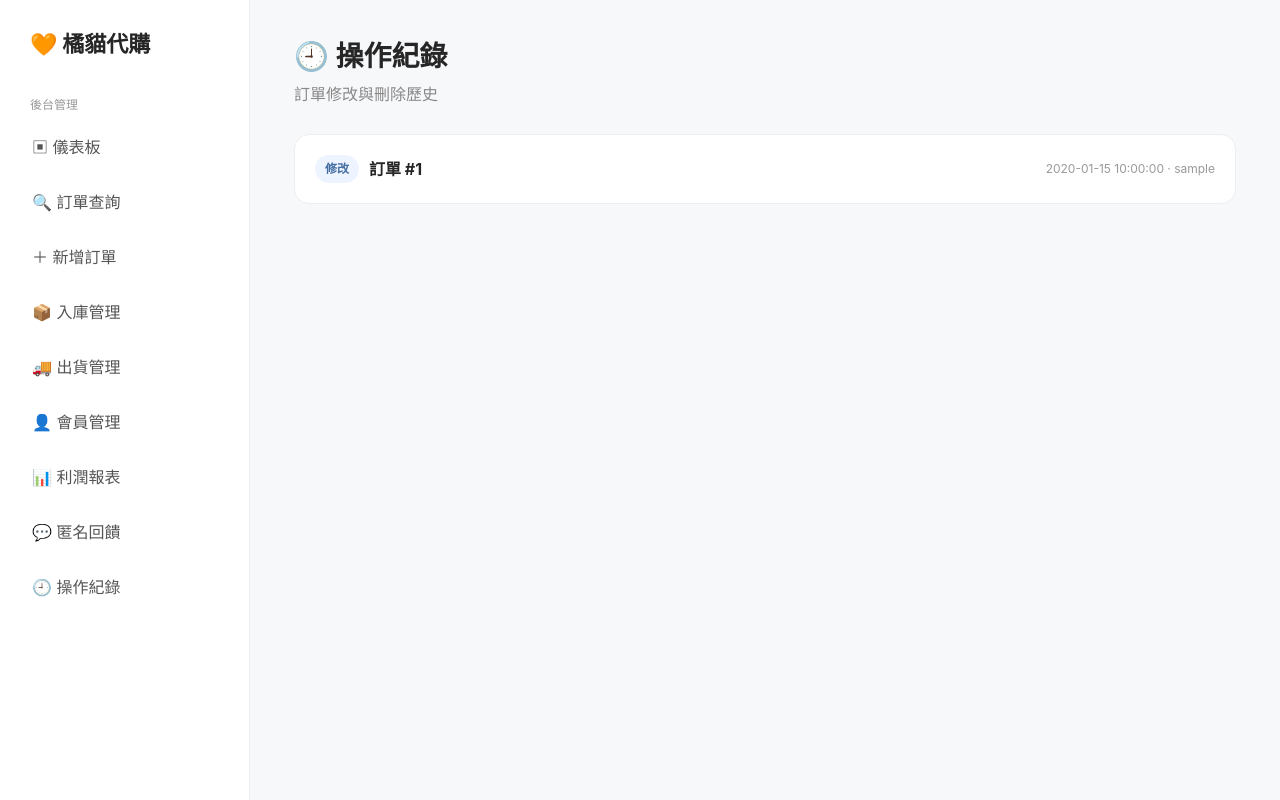
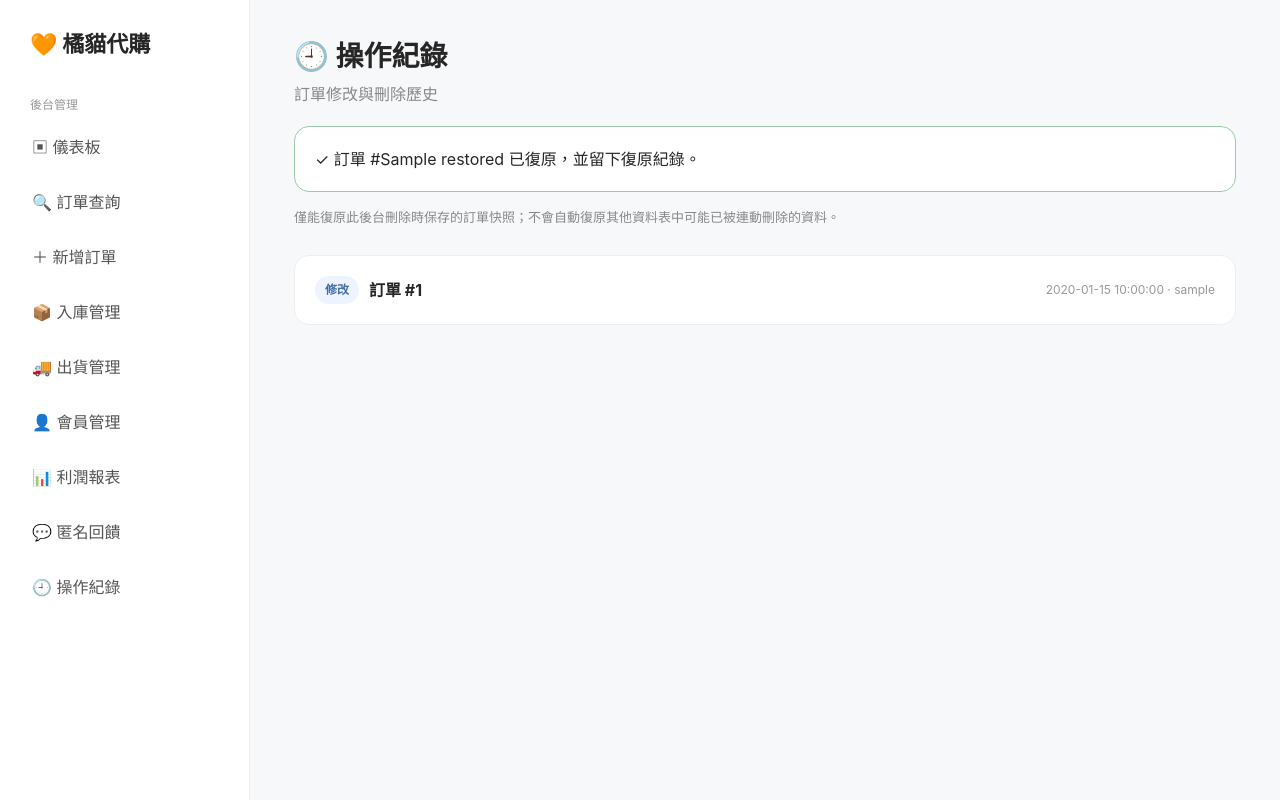
Before and after one commit to lin6165288/orange-admin, a FastAPI app: template templates/audit_logs.html in a window 1280 px wide. Run offline with FastAPI, Linux system fonts and the light colour scheme; the template is opened without the code that fills it: most values are stand-ins (such as "Sample title", 1, 10 or a date in 2020).

Commit message:
Update audit_logs.html

```diff
--- a/templates/audit_logs.html
+++ b/templates/audit_logs.html
@@ -26,6 +26,12 @@
 </div>
 
 
+{% if restored %}
+<div class="audit-card" role="status" style="margin-top: 20px; border-color: #9acaaa;">
+    ✓ 訂單 #{{ restored }} 已復原，並留下復原紀錄。
+</div>
+{% endif %}
+<p style="color:#888; font-size:13px; margin-top:16px;">僅能復原此後台刪除時保存的訂單快照；不會自動復原其他資料表中可能已被連動刪除的資料。</p>
 <div class="audit-list">
 
 
@@ -44,7 +50,9 @@
                 <div>
 
 
-                    {% if log.action == "DELETE" %}
+                    {% if log.action == "RESTORE" %}
+                        <span class="audit-action audit-update">復原</span>
+                    {% elif log.action == "DELETE" %}
 
                         <span class="audit-action audit-delete">
                             刪除
@@ -81,7 +89,9 @@
             </div>
 
 
-            {% if log.action == "UPDATE" %}
+            {% if log.action == "RESTORE" %}
+                <div class="audit-empty">↩ 已由刪除紀錄 #{{ log.before.get('delete_log_id', '—') }} 復原；客戶：{{ log.after.get('customer_name', '—') }}</div>
+            {% elif log.action == "UPDATE" %}
 
 
                 {% if log.changes %}
@@ -243,6 +253,17 @@
 
                 </details>
 
+                {% if log.was_restored %}
+                    <div class="audit-empty">✓ 此刪除紀錄已復原，不能重複使用</div>
+                {% elif log.order_exists %}
+                    <div class="audit-empty">⚠ 訂單編號已存在，為避免覆蓋其他資料，暫不提供復原</div>
+                {% else %}
+                    <form method="post" action="/audit-logs/{{ log.id }}/restore"
+                          onsubmit="return confirm('確認將訂單 #{{ log.order_id }} 復原到資料庫？');"
+                          style="margin-top: 16px;">
+                        <button type="submit" class="detail-edit-button">↩ 復原此筆訂單</button>
+                    </form>
+                {% endif %}
 
             {% endif %}
 
```
